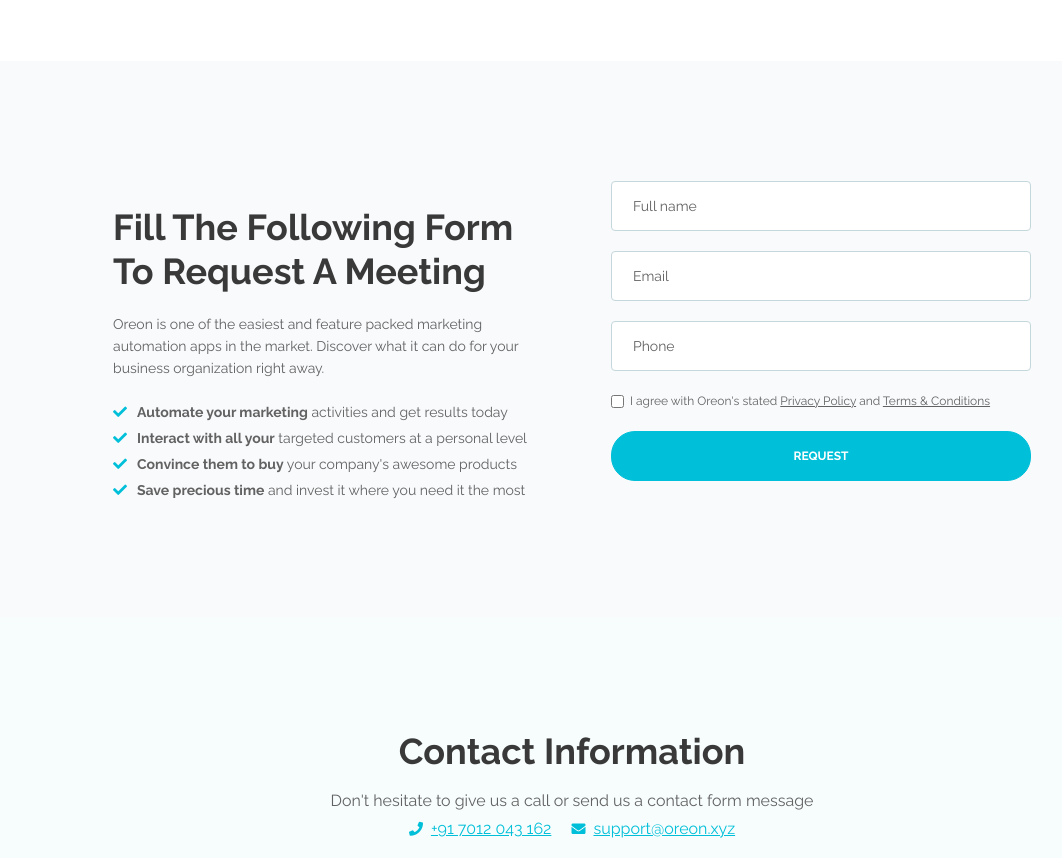
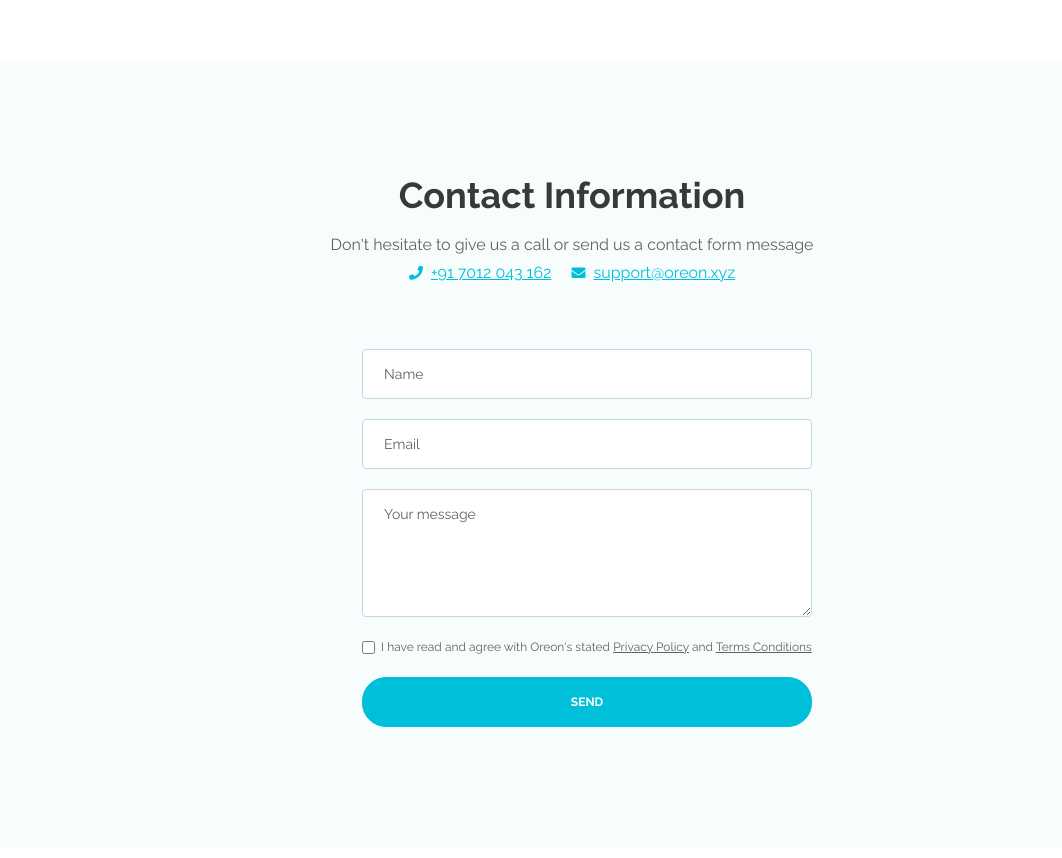
Before and after one commit to VendX/VendX.github.io, a website: page index.html in a window 1280 px wide. Shown: the part 4345-5203 px from the top of the page, without its empty margins (68-1130 px from the left). Drawn offline with Linux system fonts and the light colour scheme.

Commit message:
🔥 Remove request a meeting

```diff
--- a/index.html
+++ b/index.html
@@ -544,85 +544,6 @@
 <!--</div> &lt;!&ndash; end of cards-2 &ndash;&gt;-->
 <!-- end of pricing -->
 
-
-<!-- Request -->
-<div id="request" class="form-1">
-    <div class="container">
-        <div class="row">
-            <div class="col-lg-6">
-                <div class="text-container">
-                    <h2>Fill The Following Form To Request A Meeting</h2>
-                    <p>Oreon is one of the easiest and feature packed marketing automation apps in the market. Discover what it can do for your business organization right away.</p>
-                    <ul class="list-unstyled li-space-lg">
-                        <li class="media">
-                            <i class="fas fa-check"></i>
-                            <div class="media-body"><strong class="blue">Automate your marketing</strong> activities and get results today</div>
-                        </li>
-                        <li class="media">
-                            <i class="fas fa-check"></i>
-                            <div class="media-body"><strong class="blue">Interact with all your</strong> targeted customers at a personal level</div>
-                        </li>
-                        <li class="media">
-                            <i class="fas fa-check"></i>
-                            <div class="media-body"><strong class="blue">Convince them to buy</strong> your company's awesome products</div>
-                        </li>
-                        <li class="media">
-                            <i class="fas fa-check"></i>
-                            <div class="media-body"><strong class="blue">Save precious time</strong> and invest it where you need it the most</div>
-                        </li>
-                    </ul>
-                </div> <!-- end of text-container -->
-            </div> <!-- end of col -->
-            <div class="col-lg-6">
-
-                <!-- Request Form -->
-                <div class="form-container">
-                    <form id="requestForm" data-toggle="validator" data-focus="false">
-                        <div class="form-group">
-                            <input type="text" class="form-control-input" id="rname" name="rname" required>
-                            <label class="label-control" for="rname">Full name</label>
-                            <div class="help-block with-errors"></div>
-                        </div>
-                        <div class="form-group">
-                            <input type="email" class="form-control-input" id="remail" name="remail" required>
-                            <label class="label-control" for="remail">Email</label>
-                            <div class="help-block with-errors"></div>
-                        </div>
-                        <div class="form-group">
-                            <input type="text" class="form-control-input" id="rphone" name="rphone" required>
-                            <label class="label-control" for="rphone">Phone</label>
-                            <div class="help-block with-errors"></div>
-                        </div>
-<!--                        <div class="form-group">-->
-<!--                            <select class="form-control-select" id="rselect" required>-->
-<!--                                <option class="select-option" value="" disabled selected>Interested in...</option>-->
-<!--                                <option class="select-option" value="Personal Loan">Starter</option>-->
-<!--                                <option class="select-option" value="Car Loan">Medium</option>-->
-<!--                                <option class="select-option" value="House Loan">Complete</option>-->
-<!--                            </select>-->
-<!--                            <div class="help-block with-errors"></div>-->
-<!--                        </div>-->
-                        <div class="form-group checkbox">
-                            <input type="checkbox" id="rterms" value="Agreed-to-Terms" name="rterms" required>I agree with Oreon's stated <a href="privacy-policy.html">Privacy Policy</a> and <a href="terms-conditions.html">Terms & Conditions</a>
-                            <div class="help-block with-errors"></div>
-                        </div>
-                        <div class="form-group">
-                            <button type="submit" class="form-control-submit-button">REQUEST</button>
-                        </div>
-                        <div class="form-message">
-                            <div id="rmsgSubmit" class="h3 text-center hidden"></div>
-                        </div>
-                    </form>
-                </div> <!-- end of form-container -->
-                <!-- end of request form -->
-
-            </div> <!-- end of col -->
-        </div> <!-- end of row -->
-    </div> <!-- end of container -->
-</div> <!-- end of form-1 -->
-<!-- end of request -->
-
-
 <!-- Video -->
 <!--<div class="basic-3">-->
 <!--    <div class="container">-->
@@ -956,7 +877,7 @@
 <!--             </div> <!-1- end of col -1-> -->
 <!--         </div> <!-1- end of row -1-> -->
 <!--     </div> <!-1- end of container -1-> -->
-</div> <!-- end of footer -->
+<!-- </div> <!-1- end of footer -1-> -->
 <!-- end of footer -->
 
 
```
